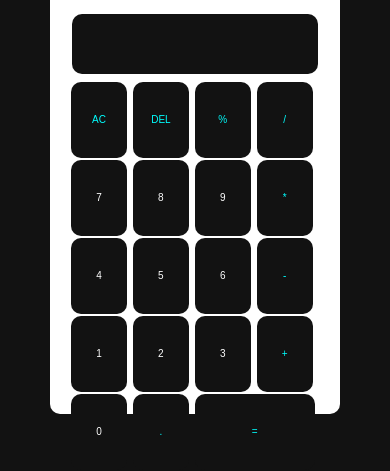
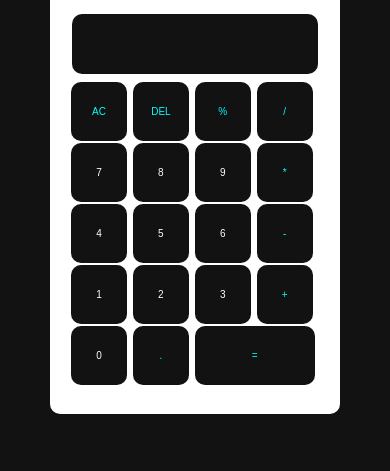
Before and after one commit to itz-Pratham/Calculator, a plain HTML site: page index.html in a window 390 px wide. Shown: the part 243-714 px from the top of the page. Drawn offline with Linux system fonts and the light colour scheme.

Commit message:
corrected some media queries

```diff
--- a/style.css
+++ b/style.css
@@ -82,15 +82,21 @@ body{
 }
 
 @media screen and (max-width: 527px) {
+
+    @media screen and (min-height: 900px) {
+        .calculator{
+            height: 52%;
+        }
+    }
     .calculator form input{
         width: 22.4%;
-        height: 9vh;
+        height: 7vh;
         font-size: 10px;
         margin: 1px;
     }
     #equals{
         width: 48% !important;
-        height: 9vh !important;
+        height: 7vh !important;
     }
     .calculator form .display input{
         width: 100%;
```
